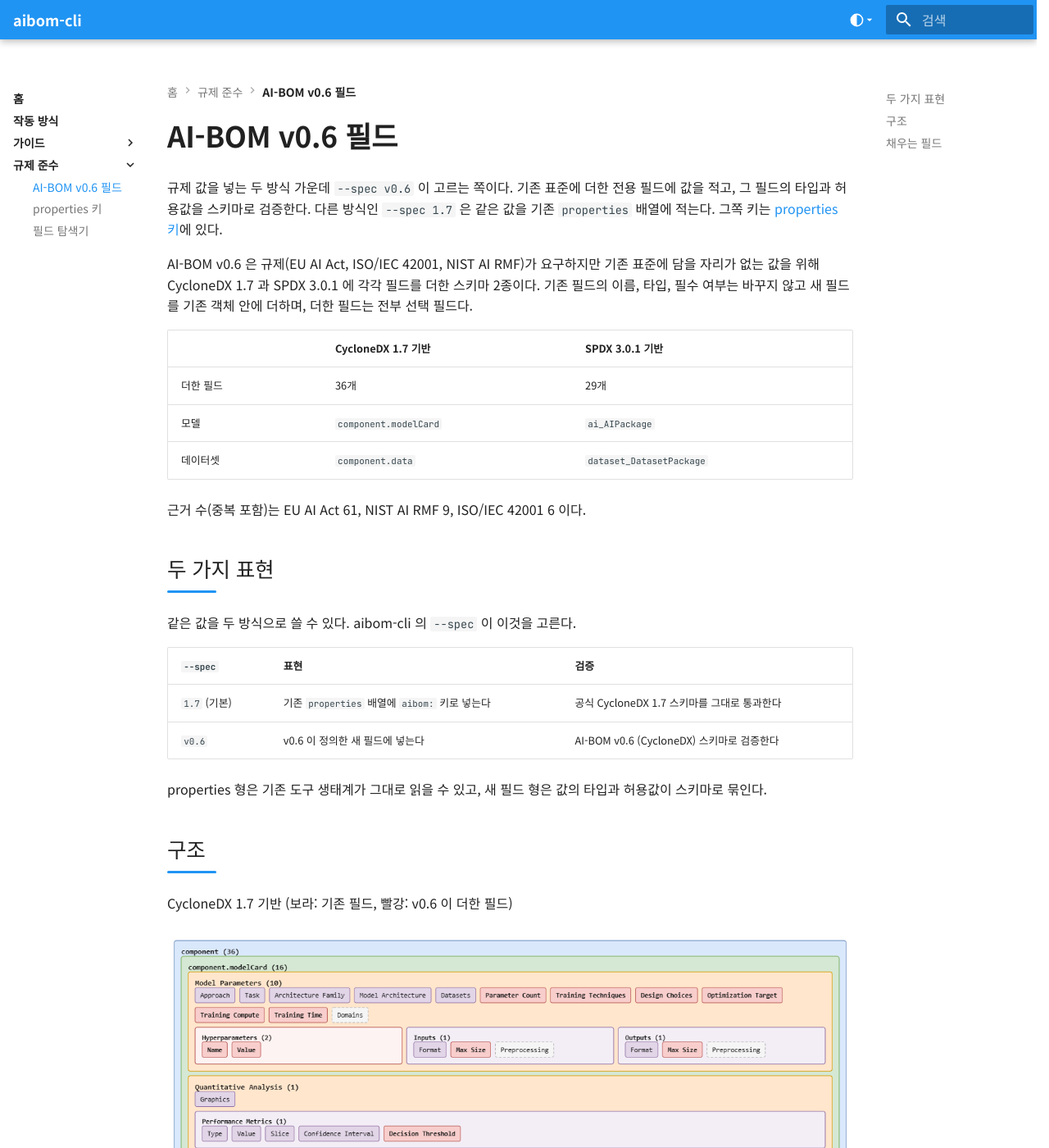
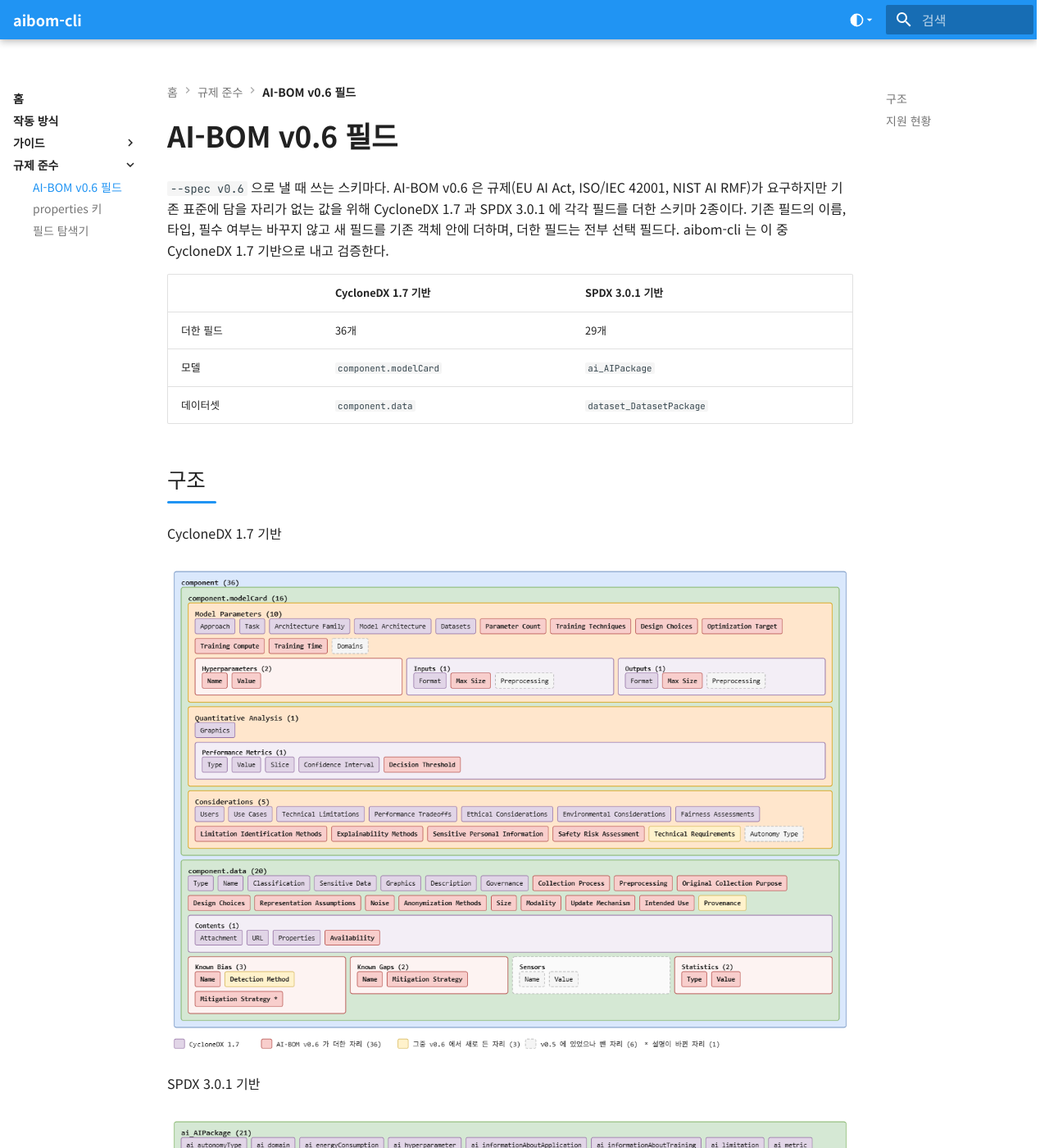
Before and after one commit to ai-devtestsecops-os/sure-aibom, an MkDocs documentation site: the page built from docs/compliance/aibom-v0.6.md, in a window 1280 px wide and 1400 px high. Shown: the whole window at 82% size. Built offline with MkDocs 1.6.1 and Material for MkDocs 9.7.7, drawn with Linux system fonts in a browser that asks for light colours; some of the changed text lies outside the part shown.

Commit message:
docs: list compliance pages like the guides and trim the AI-BOM v0.6 page to what is new there

```diff
--- a/docs/compliance/aibom-v0.6.md
+++ b/docs/compliance/aibom-v0.6.md
@@ -1,11 +1,8 @@
 # AI-BOM v0.6 필드
 
-규제 값을 넣는 두 방식 가운데 `--spec v0.6` 이 고르는 쪽이다. 기존 표준에 더한 전용 필드에 값을 적고, 그 필드의 타입과 허용값을
-스키마로 검증한다. 다른 방식인 `--spec 1.7` 은 같은 값을 기존 `properties` 배열에 적는다. 그쪽 키는 [properties 키](regulation-fields.md)에 있다.
-
-AI-BOM v0.6 은 규제(EU AI Act, ISO/IEC 42001, NIST AI RMF)가 요구하지만 기존 표준에 담을 자리가 없는 값을 위해
-CycloneDX 1.7 과 SPDX 3.0.1 에 각각 필드를 더한 스키마 2종이다. 기존 필드의 이름, 타입, 필수 여부는 바꾸지 않고
-새 필드를 기존 객체 안에 더하며, 더한 필드는 전부 선택 필드다.
+`--spec v0.6` 으로 낼 때 쓰는 스키마다. AI-BOM v0.6 은 규제(EU AI Act, ISO/IEC 42001, NIST AI RMF)가 요구하지만 기존 표준에 담을 자리가
+없는 값을 위해 CycloneDX 1.7 과 SPDX 3.0.1 에 각각 필드를 더한 스키마 2종이다. 기존 필드의 이름, 타입, 필수 여부는 바꾸지 않고
+새 필드를 기존 객체 안에 더하며, 더한 필드는 전부 선택 필드다. aibom-cli 는 이 중 CycloneDX 1.7 기반으로 내고 검증한다.
 
 | | CycloneDX 1.7 기반 | SPDX 3.0.1 기반 |
 |---|---|---|
@@ -13,22 +10,9 @@ CycloneDX 1.7 과 SPDX 3.0.1 에 각각 필드를 더한 스키마 2종이다.
 | 모델 | `component.modelCard` | `ai_AIPackage` |
 | 데이터셋 | `component.data` | `dataset_DatasetPackage` |
 
-근거 수(중복 포함)는 EU AI Act 61, NIST AI RMF 9, ISO/IEC 42001 6 이다.
-
-## 두 가지 표현
-
-같은 값을 두 방식으로 쓸 수 있다. aibom-cli 의 `--spec` 이 이것을 고른다.
-
-| `--spec` | 표현 | 검증 |
-|---|---|---|
-| `1.7` (기본) | 기존 `properties` 배열에 `aibom:` 키로 넣는다 | 공식 CycloneDX 1.7 스키마를 그대로 통과한다 |
-| `v0.6` | v0.6 이 정의한 새 필드에 넣는다 | AI-BOM v0.6 (CycloneDX) 스키마로 검증한다 |
-
-properties 형은 기존 도구 생태계가 그대로 읽을 수 있고, 새 필드 형은 값의 타입과 허용값이 스키마로 묶인다.
-
 ## 구조
 
-CycloneDX 1.7 기반 (보라: 기존 필드, 빨강: v0.6 이 더한 필드)
+CycloneDX 1.7 기반
 
 ![AI-BOM v0.6 구조 (CycloneDX 1.7 기반)](../images/aibom_v0.6_cyclonedx_anatomy.png)
 
@@ -36,14 +20,14 @@ SPDX 3.0.1 기반
 
 ![AI-BOM v0.6 구조 (SPDX 3.0.1 기반)](../images/aibom_v0.6_spdx_anatomy.png)
 
-## 채우는 필드
+## 지원 현황
 
-v0.6 이 정의한 필드 가운데 aibom-cli 0.1.0 이 실제로 값을 채우는 것은 아홉 개다.
+v0.6 이 정의한 필드 가운데 aibom-cli 0.1.0 이 스캔 결과로 값을 채우는 것은 아홉 개다. 나머지 필드는 순차적으로 지원할 예정이다.
 
 | 대상 | 필드 | 값의 출처 |
 |---|---|---|
 | 모델 | hyperparameters, parameterCount | 로컬 모델의 `config.json`, gguf 헤더, safetensors 헤더 |
 | 모델 | inputs maxSize, technicalRequirements | cdxgen 이 읽은 모델 카드와 코드 |
-| 데이터셋 | size, modality, availability, provenance, statistics | HuggingFace Hub API (허브 데이터셋), 파일 분석 (로컬 데이터) |
+| 데이터셋 | size, modality, availability, provenance, statistics | Hub API 와 datasets-server (허브 데이터셋), 파일 분석 (로컬 데이터) |
 
-properties 로 낼 때의 키 이름과 설명, 허용값은 [properties 키](regulation-fields.md)에, 필드가 어디에 붙고 기존 표준의 어느 필드와 대응하는지는 [필드 탐색기](field-mapping.md)에 있다.
+각 필드가 어디에 붙는지, 기존 표준의 어느 필드와 대응하는지, 어느 규제 조항에 근거하는지는 [필드 탐색기](field-mapping.md)에서 볼 수 있다.
```
Also changed, not shown: docs/compliance/index.md (+7 -16 lines).
